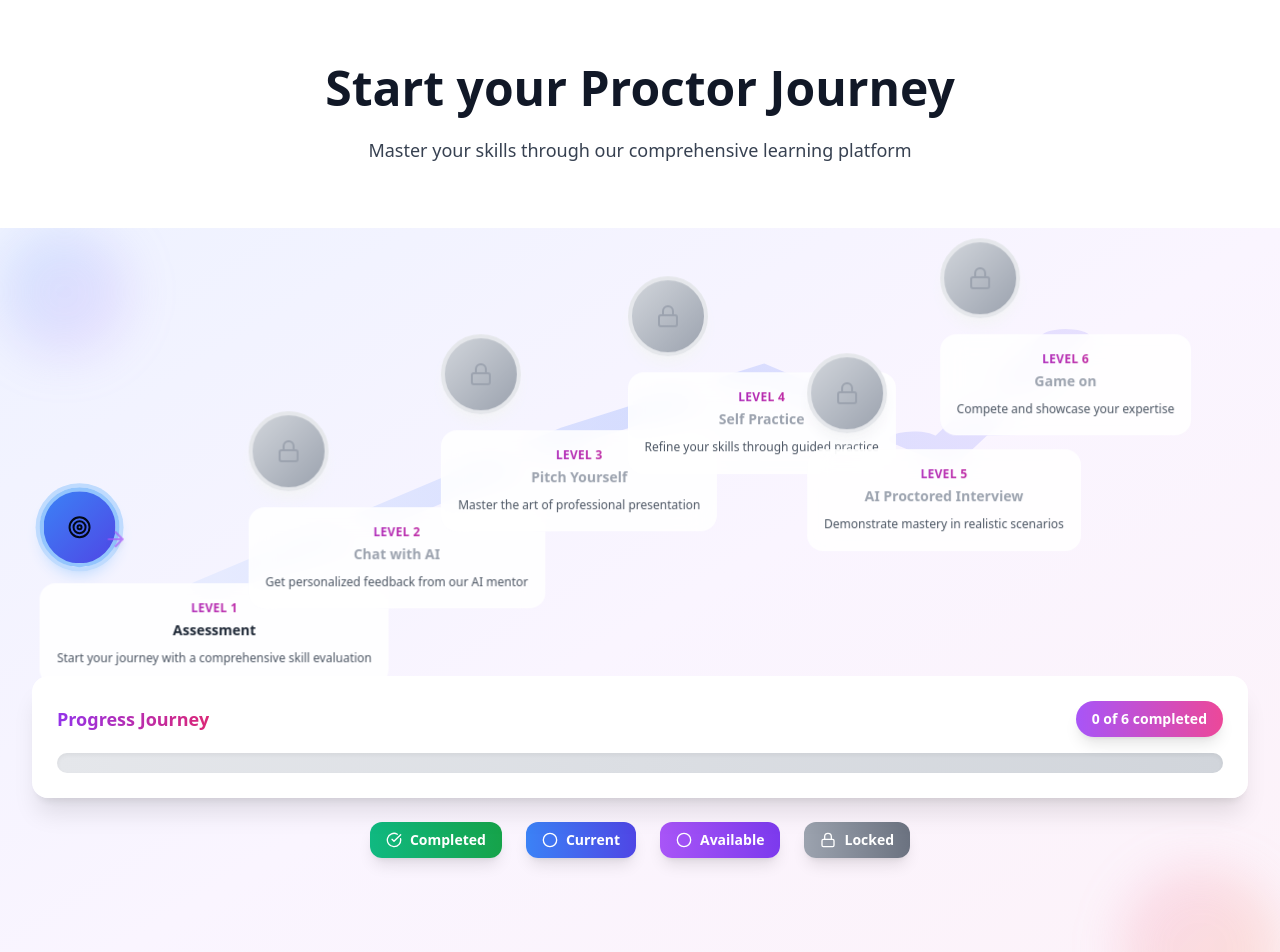
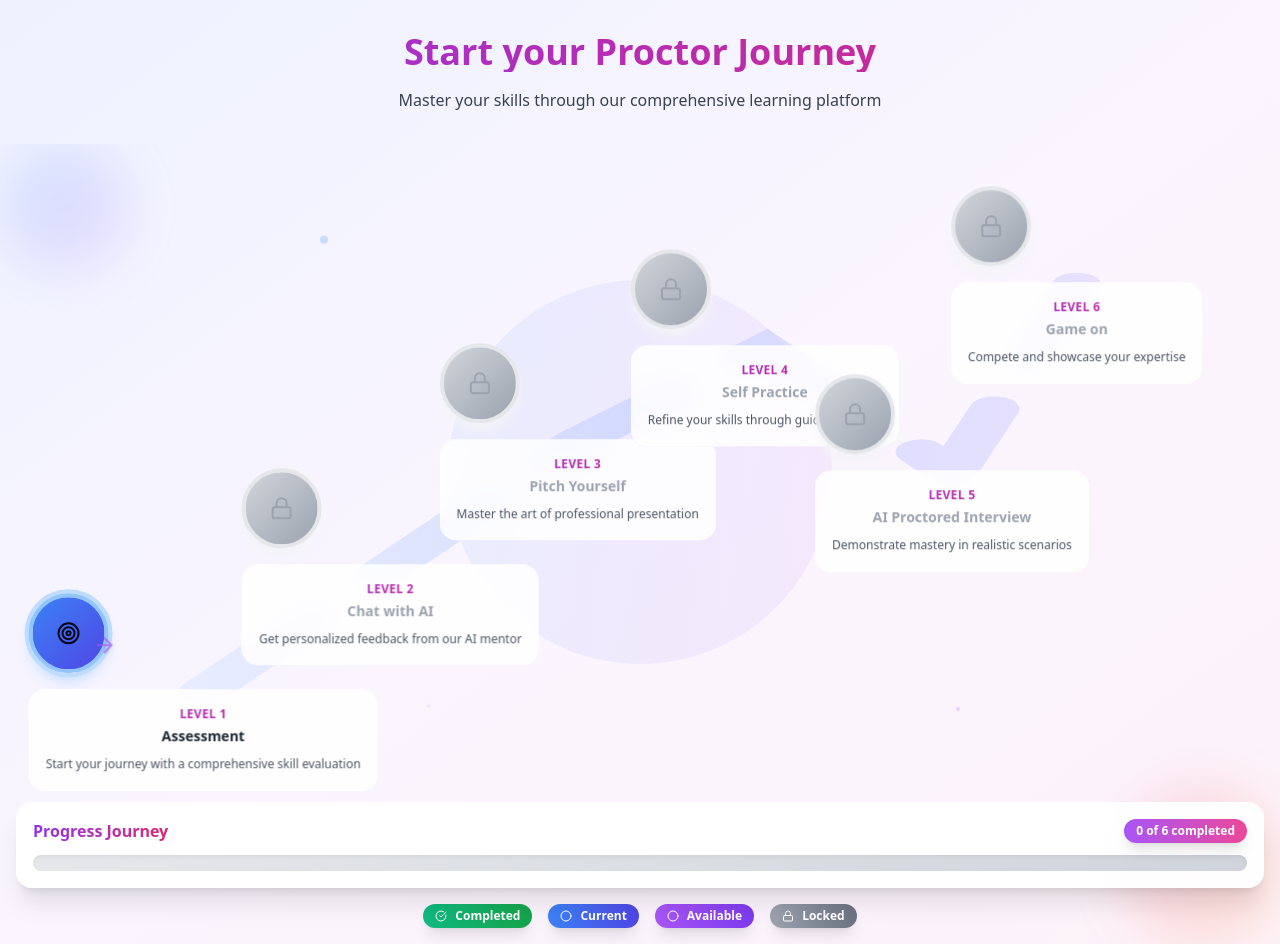
Before and after one commit to saniyaSqano/b2cinterviewSchedulerMobileResponsive, a React (Vite) app: page / in a window 1280 px wide. Shown: the top 952 px of the page. Built offline with nearby package versions, Linux system fonts and the light colour scheme.

Commit message:
Fix: Improve roadmap and header styling
- Fixed the hidden progress journey issue.
- Adjusted the header's background color to match the roadmap's theme for a consistent visual appearance.

```diff
--- a/src/components/InteractiveRoadmap.tsx
+++ b/src/components/InteractiveRoadmap.tsx
@@ -154,13 +154,14 @@ const InteractiveRoadmap: React.FC<InteractiveRoadmapProps> = ({
   };
 
   return (
-    <div className="min-h-screen bg-gradient-to-br from-indigo-50 via-purple-50 to-pink-50 p-8 relative overflow-hidden">
+    <div className="h-screen flex flex-col p-4 relative overflow-hidden">
       {/* Decorative background elements */}
       <div className="absolute top-0 left-0 w-32 h-32 bg-gradient-to-br from-blue-400/20 to-purple-400/20 rounded-full blur-xl"></div>
       <div className="absolute bottom-0 right-0 w-40 h-40 bg-gradient-to-br from-pink-400/20 to-orange-400/20 rounded-full blur-xl"></div>
 
-      <div className="relative z-10 h-full">
-        <div className="relative h-96 w-full mb-8">
+      <div className="relative z-10 flex-1 flex flex-col">
+        {/* Roadmap container - takes most of the space */}
+        <div className="flex-1 relative mb-4">
           {/* Enhanced SVG with colorful gradients */}
           <svg className="absolute inset-0 w-full h-full" viewBox="0 0 100 100" preserveAspectRatio="none">
             <defs>
@@ -220,7 +221,7 @@ const InteractiveRoadmap: React.FC<InteractiveRoadmapProps> = ({
                 <div
                   onClick={() => isClickable && onStepClick(index)}
                   className={`
-                    relative transition-all duration-200 cursor-pointer
+                    relative cursor-pointer
                     ${isClickable ? 'hover:scale-105' : 'cursor-not-allowed'}
                   `}
                 >
@@ -241,7 +242,7 @@ const InteractiveRoadmap: React.FC<InteractiveRoadmapProps> = ({
 
                   {/* Enhanced Colorful Step Info Card */}
                   <div className={`
-                    text-center min-w-max max-w-48 p-4 rounded-2xl transition-all duration-200 backdrop-blur-md border
+                    text-center min-w-max max-w-48 p-4 rounded-2xl backdrop-blur-md border
                     ${isHovered
                       ? 'bg-white/95 shadow-2xl border-purple-300'
                       : 'bg-white/85 border-white/30'
@@ -272,19 +273,19 @@ const InteractiveRoadmap: React.FC<InteractiveRoadmapProps> = ({
           })}
         </div>
 
-        {/* Enhanced Colorful Progress Section */}
-        <div className="bg-white/95 backdrop-blur-md rounded-2xl p-6 shadow-xl border border-white/50">
-          <div className="flex items-center justify-between mb-4">
-            <span className="text-lg font-bold text-transparent bg-clip-text bg-gradient-to-r from-purple-600 to-pink-600">
+        {/* Fixed Progress Section at bottom */}
+        <div className="bg-white/95 backdrop-blur-md rounded-2xl p-4 shadow-xl border border-white/50 mt-auto">
+          <div className="flex items-center justify-between mb-3">
+            <span className="text-base font-bold text-transparent bg-clip-text bg-gradient-to-r from-purple-600 to-pink-600">
               Progress Journey
             </span>
-            <span className="text-sm font-semibold text-white bg-gradient-to-r from-purple-500 to-pink-500 px-4 py-2 rounded-full shadow-lg">
+            <span className="text-xs font-semibold text-white bg-gradient-to-r from-purple-500 to-pink-500 px-3 py-1 rounded-full shadow-lg">
               {completedLevels.length} of {roadmapSteps.length} completed
             </span>
           </div>
-          <div className="w-full bg-gradient-to-r from-gray-200 to-gray-300 rounded-full h-5 overflow-hidden shadow-inner">
+          <div className="w-full bg-gradient-to-r from-gray-200 to-gray-300 rounded-full h-4 overflow-hidden shadow-inner">
             <div
-              className="bg-gradient-to-r from-emerald-500 via-blue-500 via-purple-500 to-pink-500 h-5 rounded-full transition-all duration-1000 ease-out relative shadow-lg"
+              className="bg-gradient-to-r from-emerald-500 via-blue-500 via-purple-500 to-pink-500 h-4 rounded-full relative shadow-lg"
               style={{ width: `${(completedLevels.length / roadmapSteps.length) * 100}%` }}
             >
               <div className="absolute inset-0 bg-white/30 rounded-full"></div>
@@ -293,21 +294,21 @@ const InteractiveRoadmap: React.FC<InteractiveRoadmapProps> = ({
         </div>
 
         {/* Enhanced Colorful Legend */}
-        <div className="flex justify-center space-x-6 mt-6 text-sm">
-          <div className="flex items-center space-x-2 bg-gradient-to-r from-emerald-500 to-green-600 text-white px-4 py-2 rounded-xl shadow-lg">
-            <CheckCircle className="w-4 h-4" />
+        <div className="flex justify-center space-x-4 mt-4 text-xs">
+          <div className="flex items-center space-x-2 bg-gradient-to-r from-emerald-500 to-green-600 text-white px-3 py-1 rounded-xl shadow-lg">
+            <CheckCircle className="w-3 h-3" />
             <span className="font-semibold">Completed</span>
           </div>
-          <div className="flex items-center space-x-2 bg-gradient-to-r from-blue-500 to-indigo-600 text-white px-4 py-2 rounded-xl shadow-lg">
-            <Circle className="w-4 h-4" />
+          <div className="flex items-center space-x-2 bg-gradient-to-r from-blue-500 to-indigo-600 text-white px-3 py-1 rounded-xl shadow-lg">
+            <Circle className="w-3 h-3" />
             <span className="font-semibold">Current</span>
           </div>
-          <div className="flex items-center space-x-2 bg-gradient-to-r from-purple-500 to-violet-600 text-white px-4 py-2 rounded-xl shadow-lg">
-            <Circle className="w-4 h-4" />
+          <div className="flex items-center space-x-2 bg-gradient-to-r from-purple-500 to-violet-600 text-white px-3 py-1 rounded-xl shadow-lg">
+            <Circle className="w-3 h-3" />
             <span className="font-semibold">Available</span>
           </div>
-          <div className="flex items-center space-x-2 bg-gradient-to-r from-gray-400 to-gray-500 text-white px-4 py-2 rounded-xl shadow-lg">
-            <Lock className="w-4 h-4" />
+          <div className="flex items-center space-x-2 bg-gradient-to-r from-gray-400 to-gray-500 text-white px-3 py-1 rounded-xl shadow-lg">
+            <Lock className="w-3 h-3" />
             <span className="font-semibold">Locked</span>
           </div>
         </div>
--- a/src/pages/Index.tsx
+++ b/src/pages/Index.tsx
@@ -92,15 +92,15 @@ const Index = () => {
   }
 
   return (
-    <div className="min-h-screen bg-white relative overflow-hidden">
+    <div className="min-h-screen bg-gradient-to-br from-indigo-50 via-purple-50 to-pink-50 relative overflow-hidden">
       <ParticleBackground />
 
       <div className="relative z-10">
-        <div className="text-center pt-16 pb-8">
-          <h1 className="text-4xl md:text-5xl font-bold text-gray-900 mb-6">
+        <div className="text-center pt-8 pb-4">
+          <h1 className="text-3xl md:text-4xl font-bold text-transparent bg-clip-text bg-gradient-to-r from-purple-600 to-pink-600 mb-4">
             Start your Proctor Journey
           </h1>
-          <p className="text-lg text-gray-700 max-w-2xl mx-auto mb-8">
+          <p className="text-base text-gray-700 max-w-2xl mx-auto mb-4">
             Master your skills through our comprehensive learning platform
           </p>
         </div>
```
